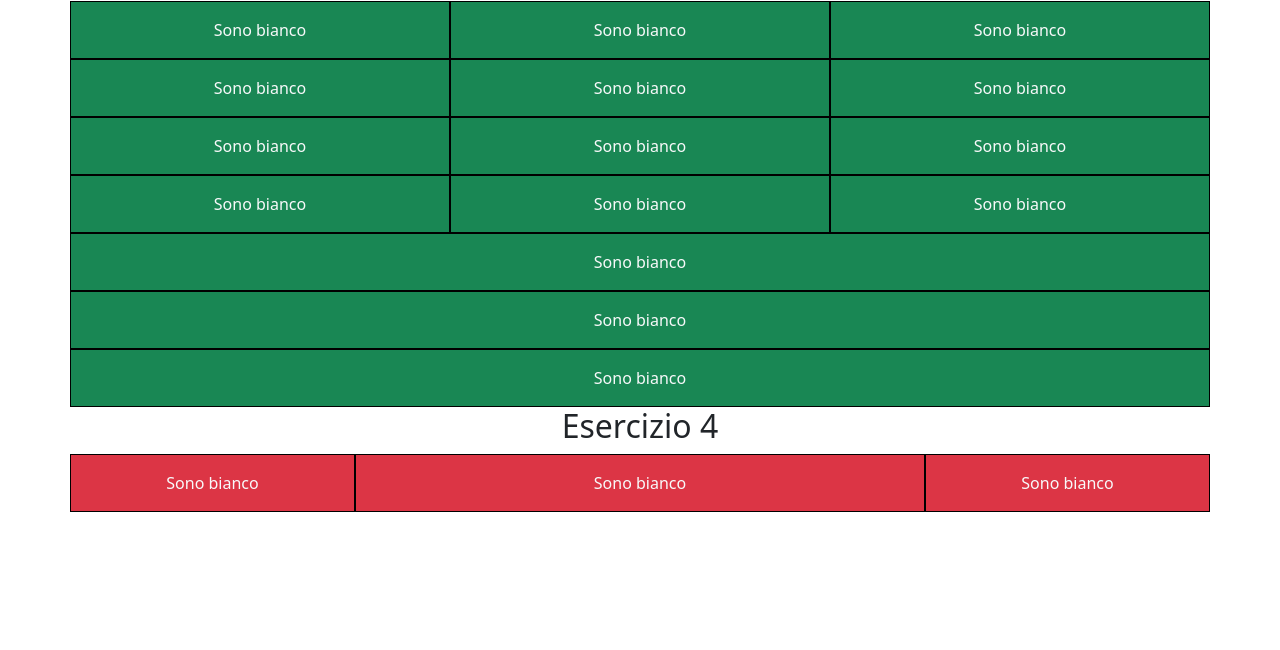
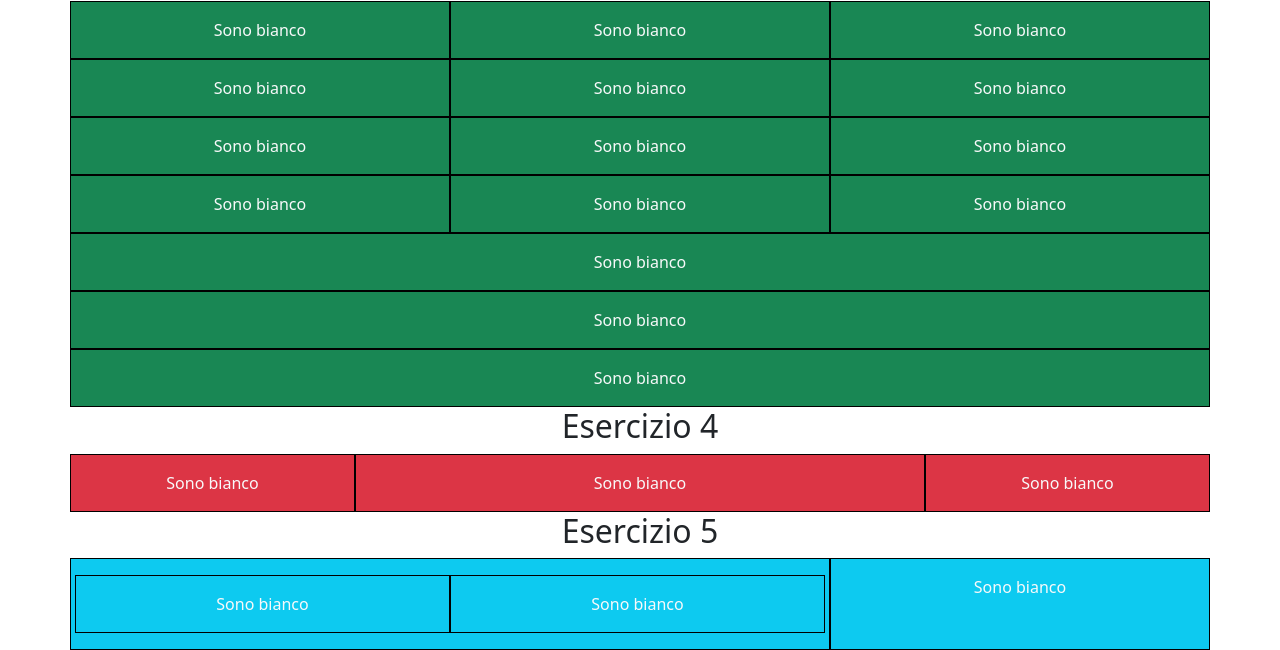
Before and after one commit to emanuelecozzolino1926/U2-W2-S1, a plain HTML site: page index.html in a window 1280 px wide. Shown: the part 310-960 px from the top of the page. Before the commit the page ends 822 px from the top, so only its background shows below. Drawn offline with nearby package versions, Linux system fonts and the light colour scheme.

Commit message:
[UPD] Fifth exercise completed

```diff
--- a/index.html
+++ b/index.html
@@ -106,6 +106,22 @@
           <span>Sono bianco</span>
         </div>
       </div>
+      <h2>Esercizio 5</h2>
+      <div class="row text-light">
+        <div class="col col-12 col-lg-8 bg-info p-3 border border-black">
+          <div class="row">
+            <div class="col col-12 col-lg-6 p-3 border border-black">
+              <span>Sono bianco</span>
+            </div>
+            <div class="col col-12 col-lg-6 p-3 border border-black">
+              <span>Sono bianco</span>
+            </div>
+          </div>
+        </div>
+        <div class="col col-12 col-lg-4 bg-info p-3 border border-black">
+          <span>Sono bianco</span>
+        </div>
+      </div>
     </div>
   </body>
 </html>
```
